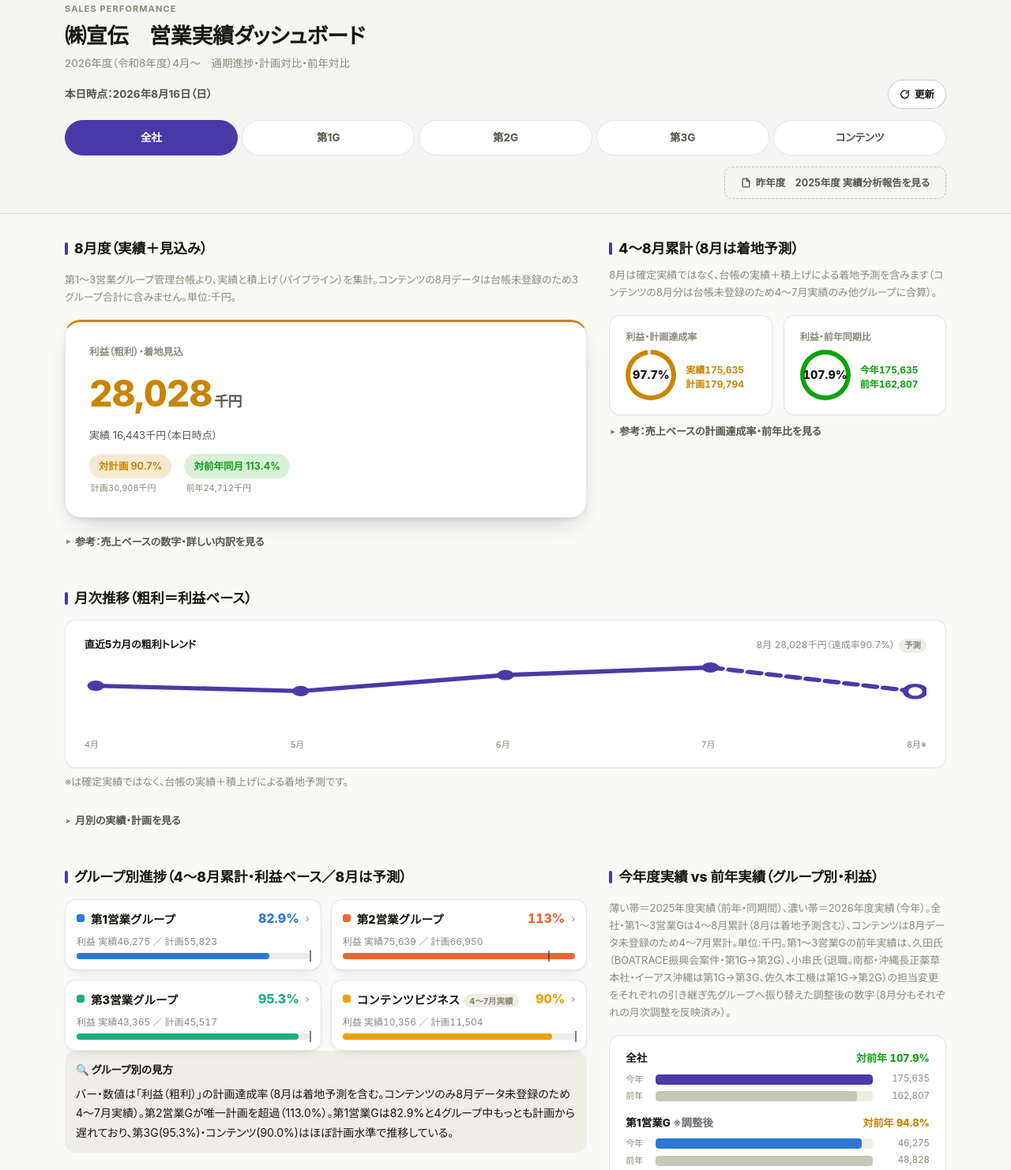
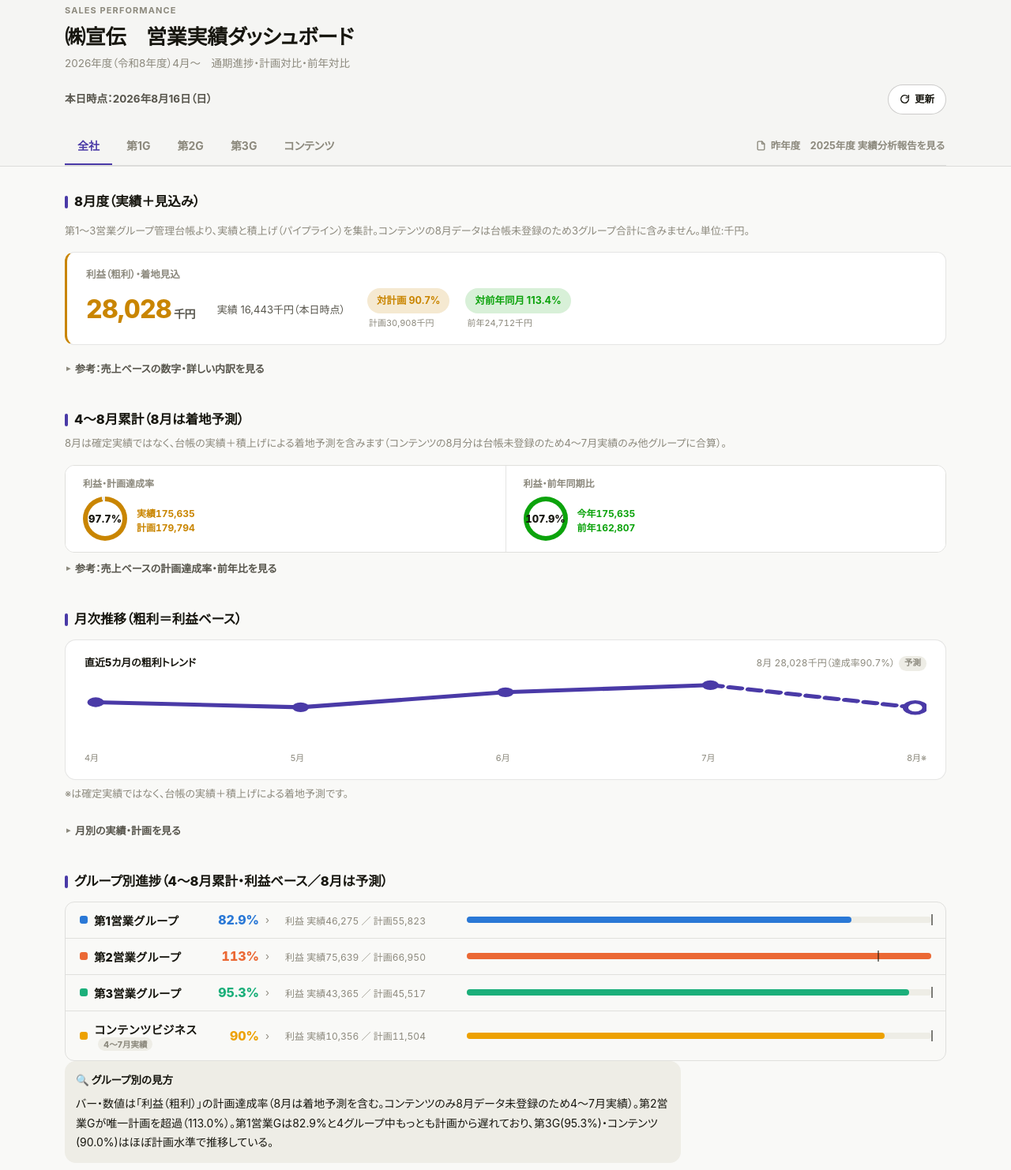
Before and after one commit to oshironaoki-lab/eigyo-jisseki-dashboard, a website: page index.html in a window 1280 px wide. Shown: the part 15-1497 px from the top of the page at 79% size. Drawn offline with Linux system fonts and the light colour scheme.

Commit message:
Rework desktop layout as its own flat, denser design instead of a scaled-up mobile one
Mobile's shadow-card-per-fact language exists to spotlight one thing
per scroll; stretched wide it just reads as uneven whitespace. Desktop
now flattens the same data into bordered rows/strips where alignment
carries the hierarchy: an underline tab bar + inline secondary link
replace the pill segmented control and dashed CTA button, the hero
becomes a compact horizontal banner, KPI cards merge into one
divided strip, group/YoY cards become bordered table rows, and topic
cards flow through true CSS-column masonry so a short card never
leaves a gap beside a tall neighbor. Also fixes a spacing bug from the
prior .blk-wrapper pass where every section's h2 was being treated as
first-child (zeroing its top margin) instead of only the panel's very
first section.

```diff
--- a/index.html
+++ b/index.html
@@ -124,7 +124,7 @@
   h2.sec { font-size: 16px; font-weight: 800; margin: 30px 0 12px; letter-spacing: 0;
     display: flex; align-items: center; gap: 8px; }
   h2.sec .bar { width: 4px; height: 16px; border-radius: 2px; background: var(--sec-c, var(--text)); display: inline-block; }
-  h2.sec:first-child { margin-top: 0; }
+  .panel > .blk:first-child > h2.sec:first-child { margin-top: 0; }
 
   /* ---- Hero card (this month landing estimate) ---- */
   .hero {
@@ -256,62 +256,91 @@
   footer.pagefoot { max-width: 480px; margin: 30px auto 0; padding: 16px; font-size: 11.5px; color: var(--text-muted); line-height: 1.8; border-top: 1px solid var(--border);
     padding-bottom: calc(16px + env(safe-area-inset-bottom)); }
 
-  /* ================= Desktop layout (PC) ================= */
+  /* ================= Desktop layout (PC) =================
+     Not a stretched phone layout: mobile uses padded shadow-cards
+     because attention is sequential (one thing per screen-scroll).
+     Desktop sees everything at once, so this flattens the same
+     components into bordered rows/strips — alignment and rhythm
+     carry the hierarchy instead of per-item padding and shadow. */
   @media (min-width: 1024px) {
     .top-inner, main, footer.pagefoot { max-width: 1180px; }
-    .top-inner { padding: 18px 32px 0; }
-    main { padding: 30px 32px 0; }
+    .top-inner { padding: 20px 32px 0; }
+    main { padding: 32px 32px 0; }
     footer.pagefoot { padding: 20px 32px; }
 
-    .top-h1 { font-size: 27px; margin: 5px 0 3px; }
-    .top-sub { font-size: 13.5px; }
+    .top-h1 { font-size: 26px; margin: 5px 0 3px; }
+    .top-sub { font-size: 13.5px; margin-bottom: 16px; }
     .top-date { font-size: 13.5px; }
-    .top-datebar { margin-bottom: 14px; }
-    .tabs { padding-bottom: 14px; }
-    .tab-btn { font-size: 13.5px; padding: 11px 8px; min-height: 44px; }
-    .report-link-row { display: flex; justify-content: flex-end; padding-bottom: 18px; }
-    .report-link { width: auto; padding: 10px 20px; }
+    .top-datebar { margin-bottom: 16px; }
 
-    h2.sec { font-size: 17.5px; margin: 0 0 14px; }
-    .guide { font-size: 13px; margin-bottom: 18px; }
-    .callout, .more-body { max-width: 760px; }
+    /* Flat underline tabs + secondary link share one bordered row (real app toolbar, not stacked mobile chrome) */
+    .nav-row { display: flex; align-items: center; justify-content: space-between; gap: 24px; border-bottom: 1px solid var(--border); }
+    .tabs { flex: 1 1 auto; gap: 2px; padding-bottom: 0; overflow-x: visible; }
+    .tab-btn {
+      flex: 0 0 auto; min-width: 0; min-height: auto;
+      background: transparent; border: none; border-radius: 0; border-bottom: 2.5px solid transparent;
+      padding: 13px 16px 12px; font-size: 14px; color: var(--text-muted);
+    }
+    .tab-btn:hover { color: var(--text); }
+    .tab-btn[aria-selected="true"] { background: transparent; color: var(--tab-c, var(--all)); border-bottom-color: var(--tab-c, var(--all)); }
+    .report-link-row { flex: 0 0 auto; padding-bottom: 0; }
+    .report-link {
+      display: inline-flex; width: auto; min-height: auto; border: none; background: transparent;
+      color: var(--text-muted); font-size: 12.5px; padding: 8px 2px; border-radius: 0;
+    }
+    .report-link:hover { color: var(--text-secondary); text-decoration: underline; }
 
-    /* Two-zone grid: primary narrative left, supporting summaries right */
-    .panel.active {
-      display: grid;
-      grid-template-columns: minmax(0, 1.55fr) minmax(0, 1fr);
-      gap: 24px 28px;
-      align-items: start;
+    h2.sec { font-size: 16.5px; margin: 0 0 12px; }
+    .guide { font-size: 13px; margin-bottom: 16px; }
+    .callout, .more-body { max-width: 780px; }
+
+    /* Single dense column — no side-by-side pairing, so nothing can go ragged against a shorter neighbor */
+    .panel.active { display: block; }
+    .blk + .blk { margin-top: 32px; }
+
+    /* Hero: a compact horizontal stat banner instead of a tall, mostly-empty card */
+    .hero {
+      display: flex; flex-wrap: wrap; align-items: center; column-gap: 28px; row-gap: 8px;
+      padding: 18px 24px; border-radius: 12px; box-shadow: none;
+      border: 1px solid var(--border); border-left: 3px solid var(--hero-c, var(--good));
     }
-    .blk-hero        { grid-column: 1; }
-    .blk-ytd         { grid-column: 2; }
-    .blk-trend       { grid-column: 1 / -1; }
-    .blk-groups      { grid-column: 1; }
-    .blk-yoycompare  { grid-column: 2; }
-    .blk-yoysolo     { grid-column: 1 / -1; }
-    .blk-crosstopics { grid-column: 1 / -1; }
-    .blk-topics      { grid-column: 1 / -1; }
+    .hero-lbl { flex: 0 0 100%; margin-bottom: 0; }
+    .hero-num { font-size: 32px; }
+    .hero-num .unit { font-size: 14px; }
+    .hero-sub { margin-top: 0; }
+    .hero-chips { margin-top: 0; gap: 20px; }
 
-    .hero { padding: 28px 30px; border-radius: 20px; }
-    .hero-num { font-size: 46px; }
-    .hero-num .unit { font-size: 18px; }
-    .hero-chips { gap: 16px; }
+    /* KPI strip: one flat bordered row (a divider between tiles) instead of two boxy shadow-cards */
+    .kpi-grid { display: flex; gap: 0; border: 1px solid var(--border); border-radius: 12px; overflow: hidden; }
+    .kpi { flex: 1; border: none; border-radius: 0; box-shadow: none; padding: 14px 22px; }
+    .kpi + .kpi { border-left: 1px solid var(--border); }
 
-    .kpi-grid { gap: 14px; }
-    .kpi { padding: 18px 20px; }
-    .ring { width: 64px; height: 64px; }
-    .ring-label { font-size: 14.5px; }
+    .spark-wrap { padding: 18px 24px; box-shadow: none; }
+    .spark-svg { height: 90px; }
 
-    .spark-wrap { padding: 20px 24px; }
-    .spark-svg { height: 96px; }
+    /* Group rows: a flat table (bordered rows) instead of a card grid */
+    .grows-grid { border: 1px solid var(--border); border-radius: 12px; overflow: hidden; }
+    .grow {
+      display: flex; align-items: center; gap: 20px;
+      border: none; border-radius: 0; box-shadow: none; background: transparent;
+      padding: 12px 18px; margin-bottom: 0;
+    }
+    .grow + .grow { border-top: 1px solid var(--border); }
+    .grow:hover { background: var(--surface-2); }
+    .grow-top { flex: 0 0 240px; margin-bottom: 0; }
+    .grow-figs { flex: 0 0 210px; margin-bottom: 0; }
+    .grow-track { flex: 1; }
 
-    .grows-grid { display: grid; grid-template-columns: 1fr 1fr; gap: 12px; }
-    .grows-grid .grow { margin-bottom: 0; }
+    /* YoY rows: flat, full-width bars instead of a narrow padded card */
+    .yoy-block { border: 1px solid var(--border); border-radius: 12px; box-shadow: none; padding: 4px 20px; }
+    .yoy-row { display: flex; align-items: center; gap: 24px; padding: 14px 0; margin-bottom: 0; }
+    .yoy-row + .yoy-row { border-top: 1px solid var(--border); }
+    .yoy-row .yr-label { flex: 0 0 190px; flex-direction: column; align-items: flex-start; gap: 3px; margin-bottom: 0; }
+    .yoy-track { flex: 1; }
 
-    .yoy-block { padding: 18px 20px; }
-
-    .topics-grid { display: grid; grid-template-columns: repeat(auto-fit, minmax(360px, 1fr)); gap: 14px; align-items: start; }
-    .topics-grid .topic-card { margin-bottom: 0; }
+    /* Topic cards: true masonry so a short card never leaves a gap beside a tall neighbor */
+    .topics-grid { columns: 3; column-gap: 16px; }
+    .topics-grid .topic-card { break-inside: avoid; margin-bottom: 14px; }
 
     table.dt { font-size: 13.5px; }
   }
@@ -329,6 +358,7 @@
         <span>更新</span>
       </button>
     </div>
+    <div class="nav-row">
       <div class="tabs" role="tablist" aria-label="表示グループ切替" id="tabRow">
         <button class="tab-btn" data-tab="all" role="tab" aria-selected="true">全社</button>
         <button class="tab-btn" data-tab="g1" role="tab" aria-selected="false">第1G</button>
@@ -341,6 +371,7 @@
           <svg width="13" height="13" viewBox="0 0 24 24" fill="none" stroke="currentColor" stroke-width="2.5" stroke-linecap="round" stroke-linejoin="round" aria-hidden="true"><path d="M14 2H6a2 2 0 0 0-2 2v16a2 2 0 0 0 2 2h12a2 2 0 0 0 2-2V8z"/><path d="M14 2v6h6"/></svg>
           <span>昨年度　2025年度 実績分析報告を見る</span>
         </a>
+      </div>
     </div>
   </div>
 </header>
```
Lines whose indentation alone changed are shown as unchanged.
